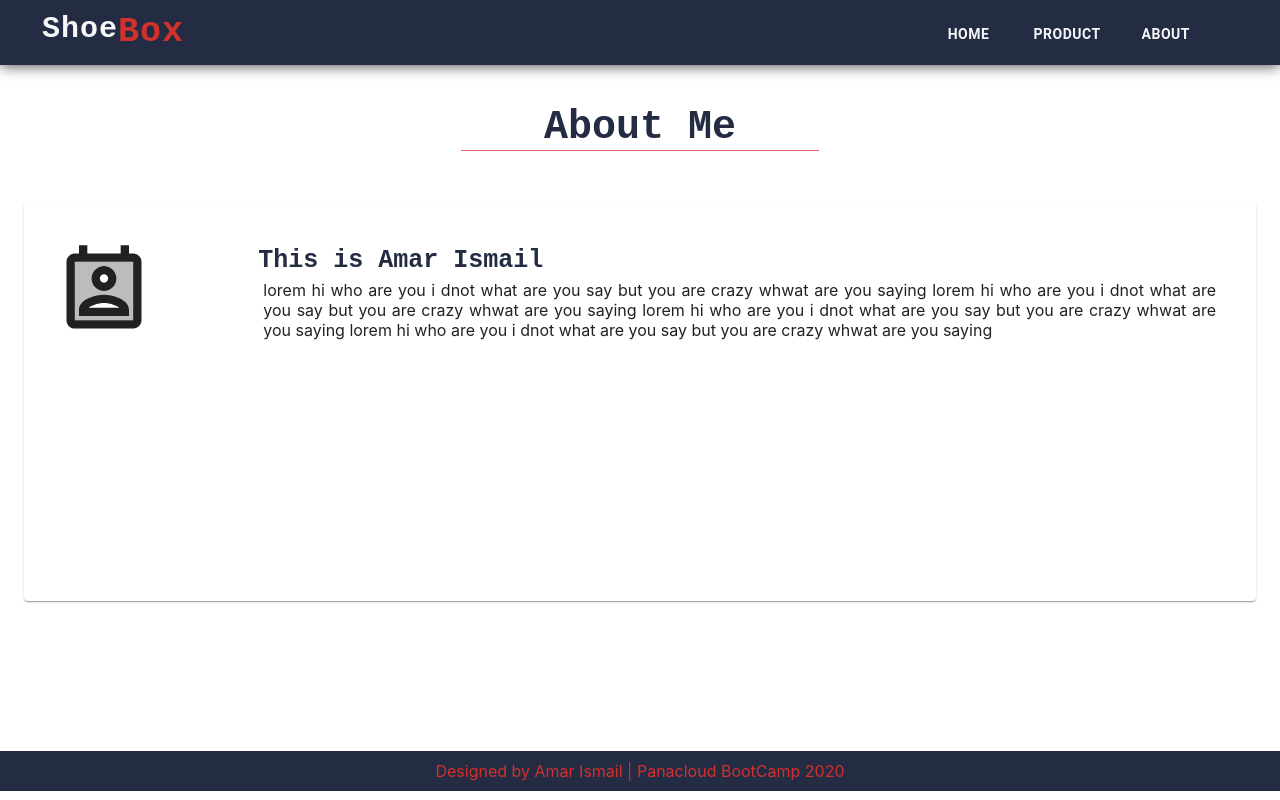
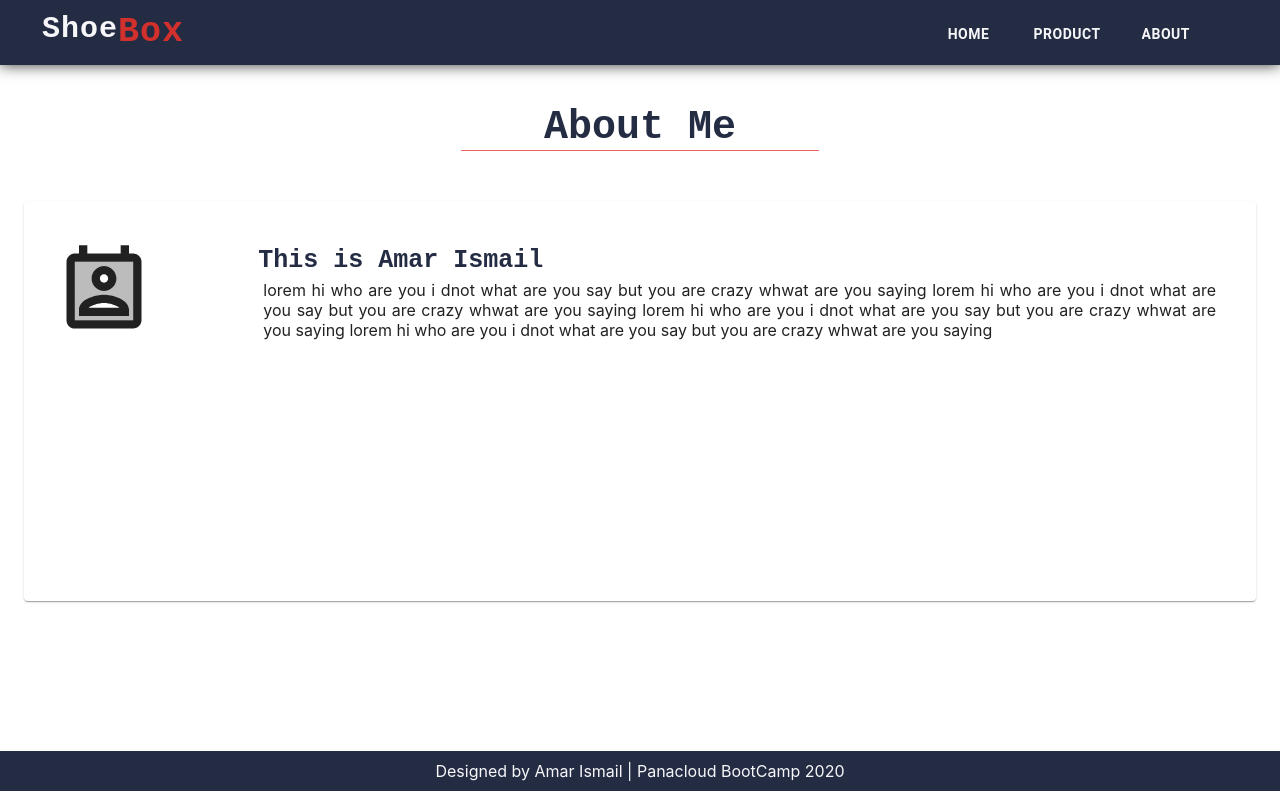
Before and after one commit to amarismail522-zz/shoestore-reactapp, a React (Create React App) app: page /About in a window 1280 px wide. Built offline with nearby package versions, Linux system fonts and the light colour scheme.

Commit message:
Update App.css

```diff
--- a/src/App.css
+++ b/src/App.css
@@ -210,7 +210,7 @@
 .footer{
   max-width: 100%;
   background-color: #242c44;
-  color:#D2302C;
+  color:#F7F7F9;
   text-align: center;
   padding: 10px 0px;
 
```
